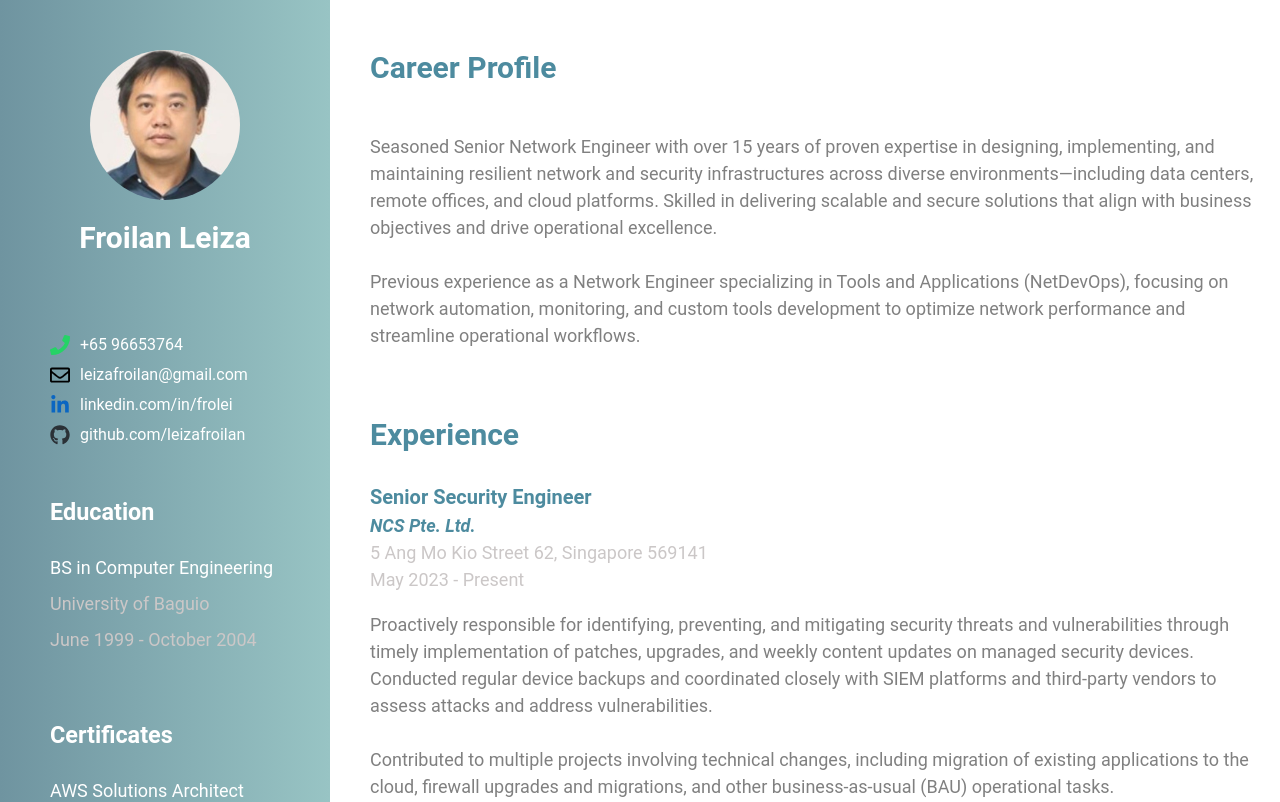
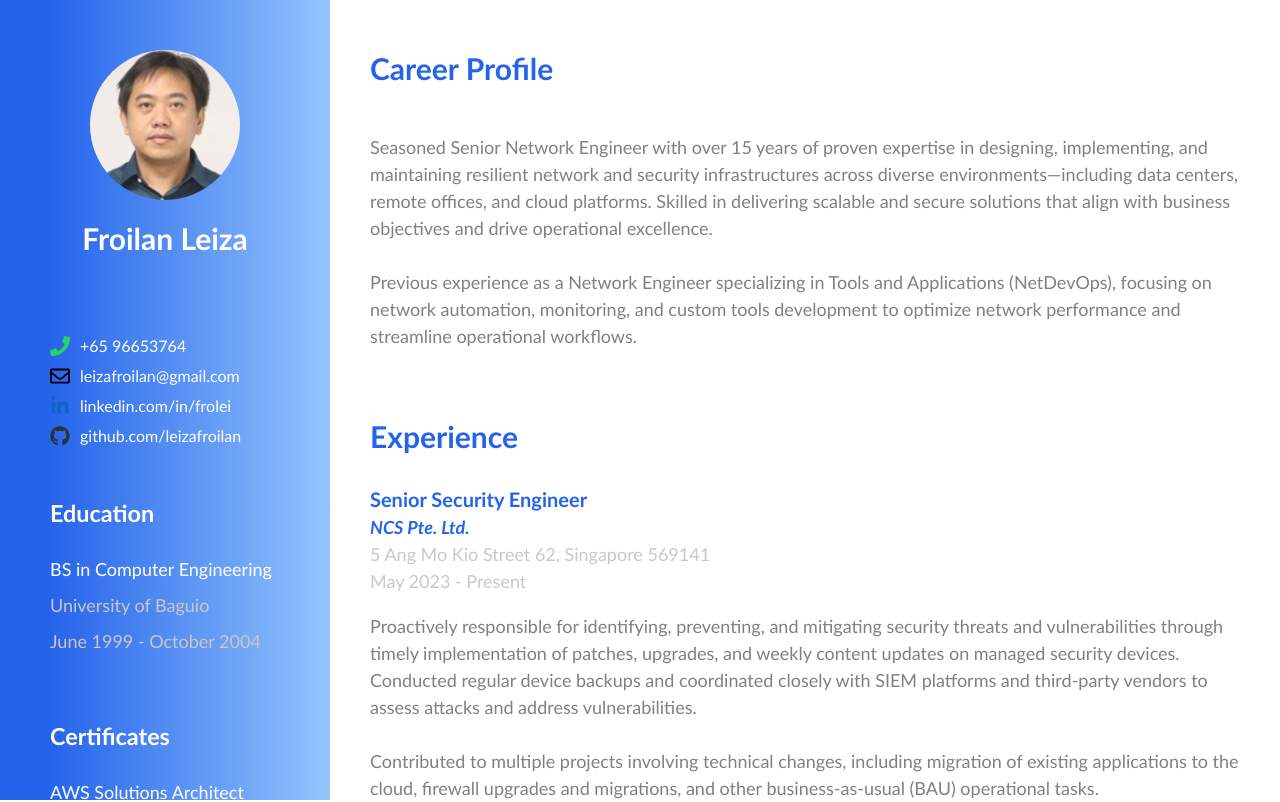
Before and after one commit to leizafroilan/leizafroilan.github.io, a React (Create React App) app: page /#/profile in a window 1280 px wide. Before the commit this address led to /. Shown: the top 802 px of the page. Built offline with nearby package versions, Linux system fonts and the light colour scheme.

Commit message:
test changing colors

```diff
--- a/src/App.css
+++ b/src/App.css
@@ -1,21 +1,25 @@
 body, html {
   height: 100%;
   margin: 0;
-  font-family: "Roboto", sans-serif, "Inter var";
+  font-family: "Calibri", sans-serif, "Inter var";
+  overflow-x: hidden;
 }
 
 .main-container {
   display: flex;
   flex-direction: row;
-  min-width: 100%;
-  min-height: 100%;
+  width: 100%;
+  overflow-x: hidden;
+  /* min-width: 100%;
+  min-height: 100%; */
 }
 
 .left-container {
   display: flex;
   flex-direction: column;
-  background-color: rgb(111, 148, 160);
-  background-image: linear-gradient(to right, rgb(111, 148, 160), rgb(152, 196, 196));
+  background-color: #2563EB;
+  /* background-image: linear-gradient(to right, rgb(111, 148, 160), rgb(152, 196, 196)); */
+  background: linear-gradient(to right, #2563EB 0%, #2563EB 15%, #93C5FD 100%);
 }
 
 .profile {
@@ -26,7 +30,8 @@ body, html {
   /* background-color:  rgb(77, 139, 159);
   background-image: linear-gradient(to bottom, rgb(77, 139, 159), rgb(111, 148, 160)); */
   background-color: rgb(111, 148, 160);
-  background-image: linear-gradient(to right, rgb(111, 148, 160), rgb(152, 196, 196));
+  /* background-image: linear-gradient(to right, rgb(111, 148, 160), rgb(152, 196, 196)); */
+  background: linear-gradient(to right, #2563EB 0%, #2563EB 15%, #93C5FD 100%);
 }
 
 .profile-image {
@@ -120,7 +125,7 @@ body, html {
   font-size: 30px;
   align-items: center;
   justify-content: center;
-  color: rgb(77, 139, 159);
+  color: #2563EB;
   font-weight: bold;
   margin: 20px 0px 0px 20px;
 
@@ -146,7 +151,7 @@ body, html {
 .right-title p:first-child {
   margin-left: 20px;
   font-size: 20px;
-  color: rgb(77, 139, 159);
+  color: #2563EB;
   font-weight: bold;
   line-height: 1.5;
 }
@@ -154,7 +159,7 @@ body, html {
 .right-title p:nth-child(2) {
   margin-left: 20px;
   font-size: 18px;
-  color: rgb(77, 139, 159);
+  color: #2563EB;
   font-style: italic;
   font-weight: bold;
   line-height: 1.5;
```
